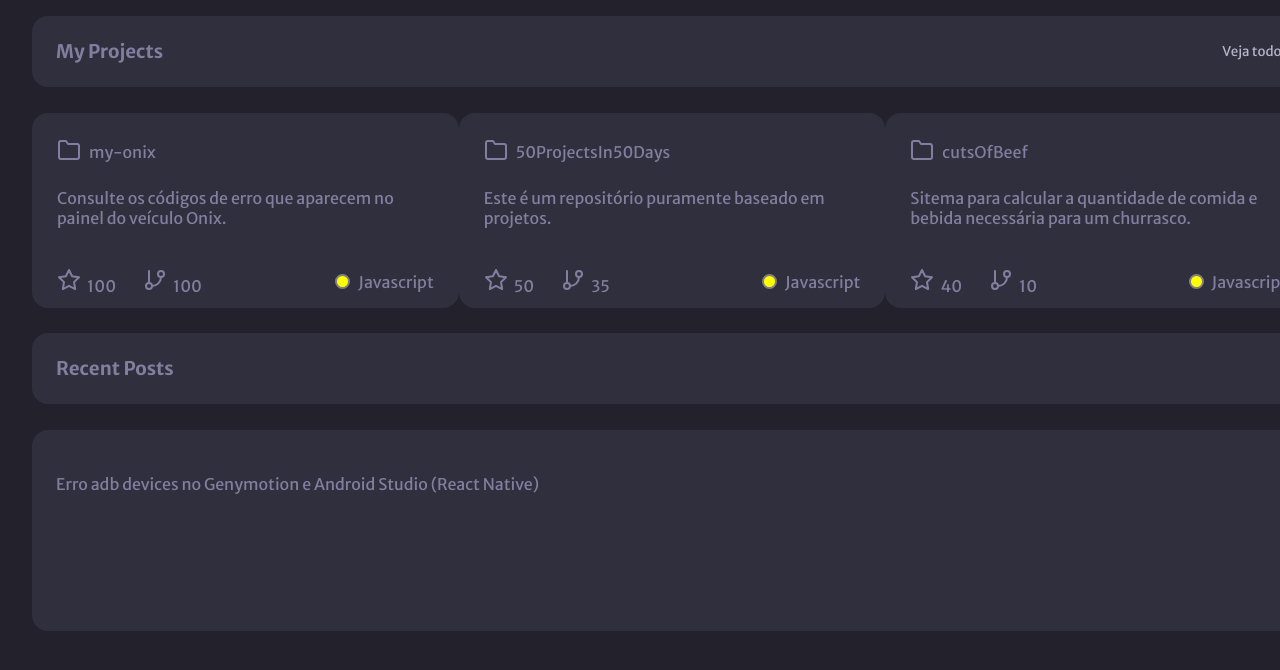
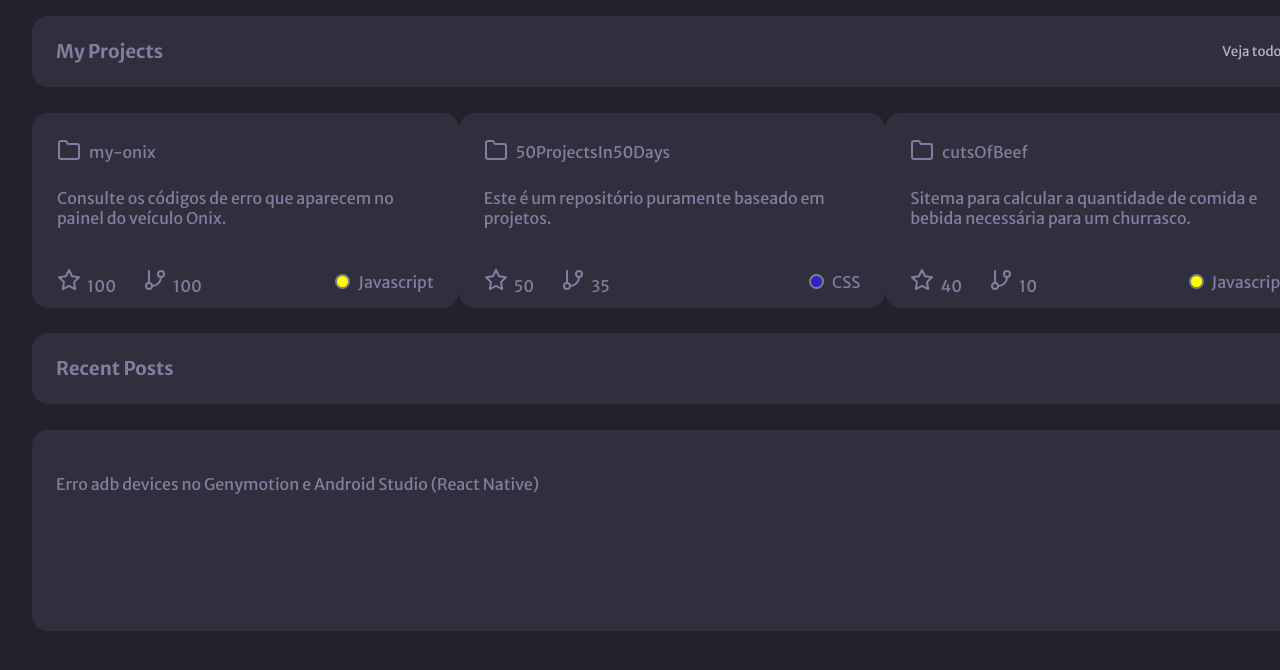
Before and after one commit to danielfeitosa4/PortfolioRocketSeat, a plain HTML site: page index.html in a window 1280 px wide. Shown: the top 670 px of the page. Drawn offline with Linux system fonts and the light colour scheme.

Commit message:
color icon card2

```diff
--- a/assets/css/style.css
+++ b/assets/css/style.css
@@ -267,7 +267,7 @@ main {
 .card2 .tec-card .circle {
   width: 15px;
   height: 15px;
-  background-color: yellow;
+  background-color: rgb(46, 36, 196);
   border: 2px solid grey;
   border-radius: 50%;
 }
--- a/index.html
+++ b/index.html
@@ -151,7 +151,7 @@
 
             <div class="tec-card">
               <div class="circle"></div>
-              <span>Javascript</span>
+              <span>CSS</span>
             </div>
           </div>
 
```
